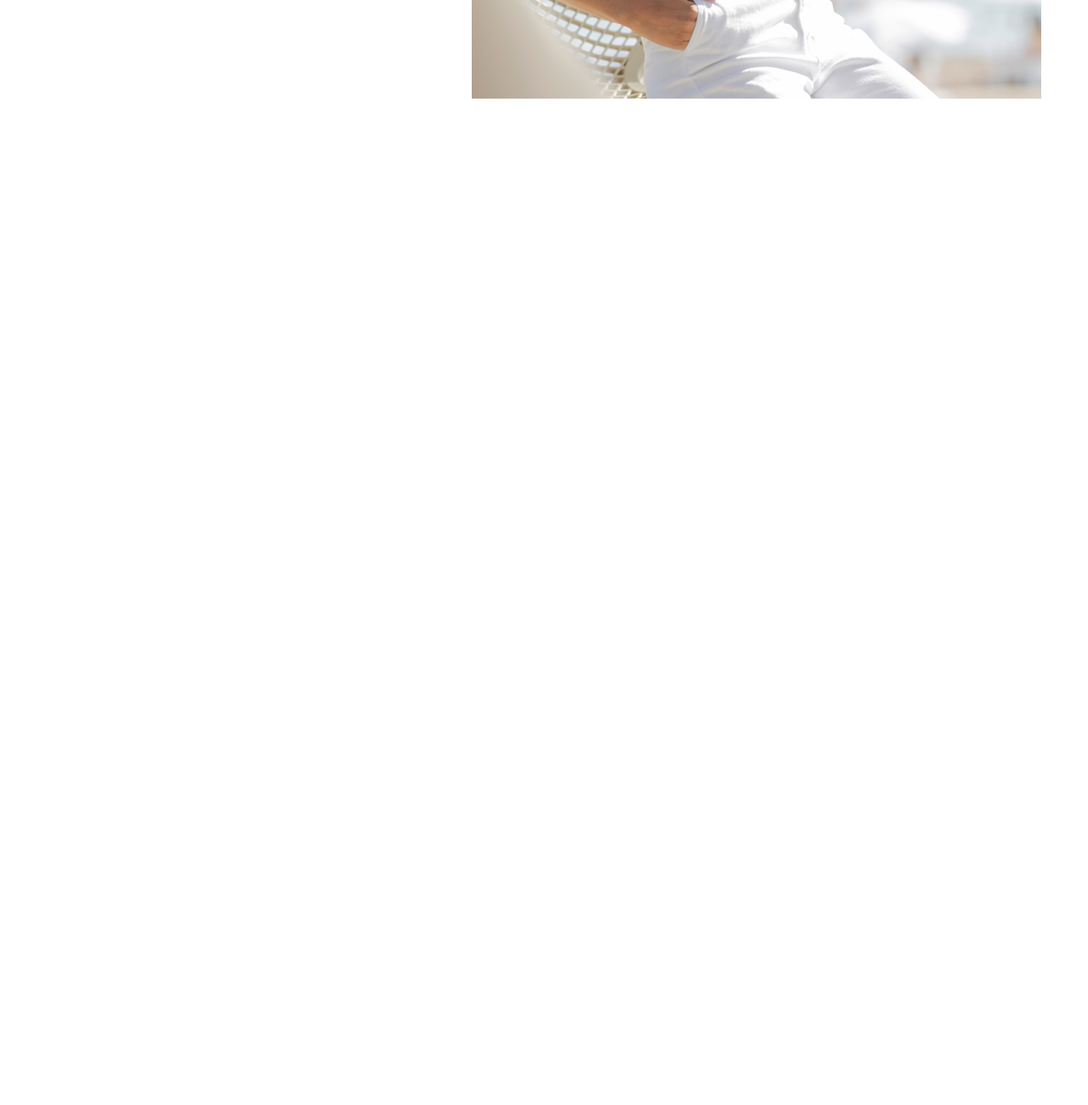
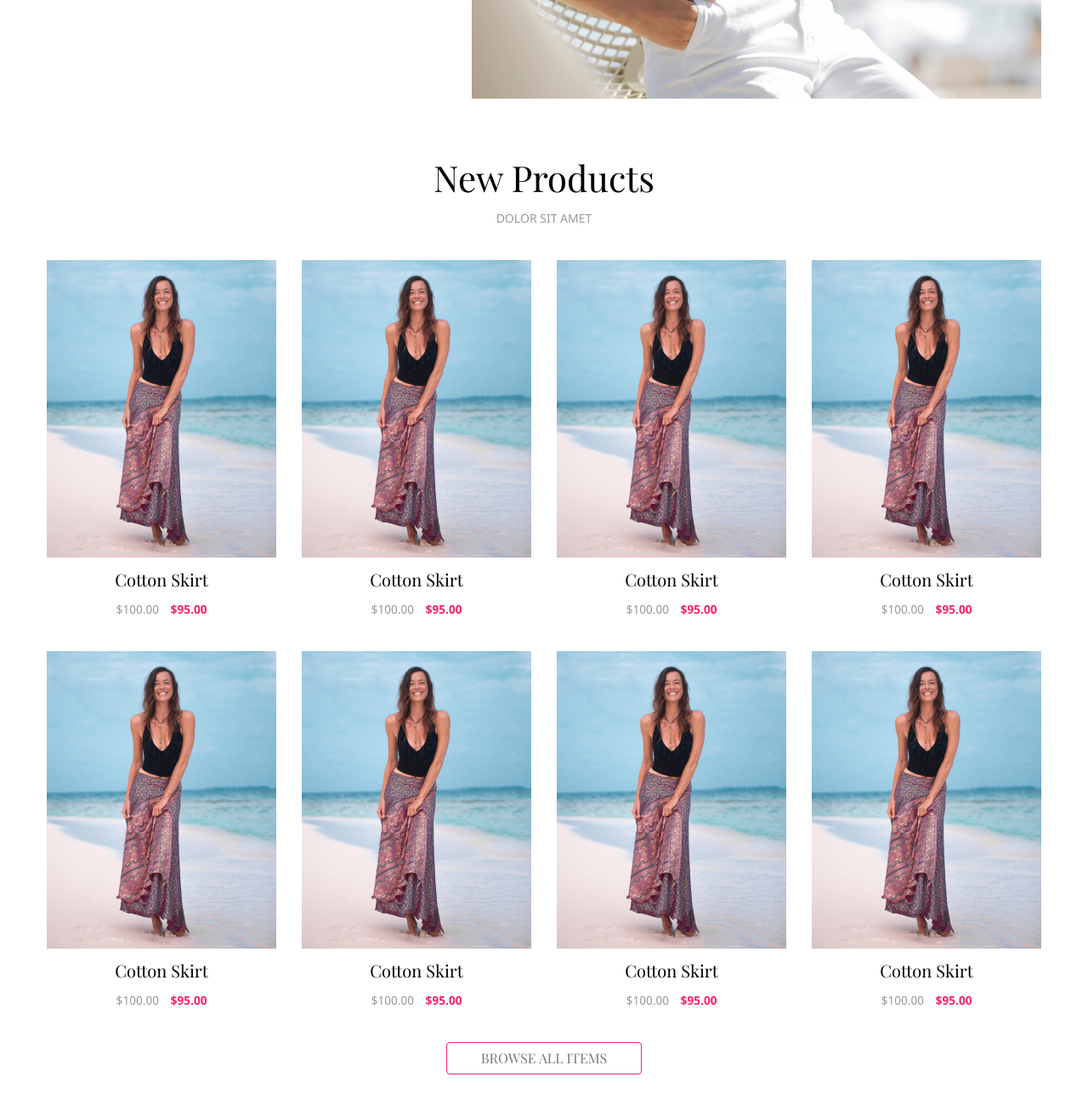
Before and after one commit to PatricCormac/elegance, a plain HTML site: page index.html in a window 1280 px wide. Shown: the part 740-2040 px from the top of the page at 85% size. Before the commit the page ends 861 px from the top, so only its background shows below. Drawn offline with Linux system fonts and the light colour scheme.

Commit message:
products block

```diff
--- /dev/null
+++ b/css/blocks/featured.css
@@ -0,0 +1,56 @@
+.featured {
+  padding: 60px 0;
+}
+
+.products-wrap {
+  display: flex;
+  flex-wrap: wrap;
+  justify-content: space-between;
+  row-gap: 40px;
+  margin-bottom: 40px;
+}
+
+.product-link {
+  text-decoration: none;
+  color: inherit;
+  display: inline-block;
+  transition: opacity .2s ease-in;
+}
+
+.product-link:hover {
+  opacity: .8;
+}
+
+.product {
+  max-width: 270px;
+  text-align: center;
+}
+
+.product__img {
+  display: block;
+  margin-bottom: 12px;
+}
+
+.product__title {
+  font-family: "PlayfairDisplay", serif;
+  font-size: 20px;
+  line-height: 27px;
+  margin: 0 0 12px;
+  font-weight: normal;
+}
+
+.product__price {
+  font-size: 14px;
+  line-height: 19px;
+  text-transform: uppercase;
+}
+
+.product__price-old {
+  margin-right: 10px;
+  color: #999999;
+}
+
+.product__price-new {
+  font-weight: bold;
+  color: #F72464;
+}
--- a/css/header.css
+++ b/css/blocks/header.css
@@ -39,11 +39,6 @@
 
 }
 
-.header__btn a {
-  color: #ffffff;
-  font-family: "PlayfairDisplay", serif;
-}
-
 .header__photo {
 
 }
--- a/css/layout.css
+++ b/css/layout.css
@@ -17,13 +17,22 @@ body {
   border-radius: 4px;
   text-decoration: none;
   line-height: 1;
+  font-family: "PlayfairDisplay", serif;
 }
 
-.button--no-bg {
+.button--outline {
   padding: 10px 40px;
   background: #ffffff;
   border: 1px solid #F72464;
   font-size: 16px;
+  text-transform: uppercase;
+  color: #777777;
+  transition: background-color .2s ease-in, color .2s ease-in;
+}
+
+.button--outline:hover {
+  background-color: #F72464;
+  color: #ffffff;
 }
 
 .button--fill {
@@ -32,8 +41,42 @@ body {
   box-shadow: 0px 4px 15px rgba(123, 12, 46, 0.35);
   font-size: 26px;
   transition: box-shadow .2s ease-in;
+  color: #ffffff;
 }
 
 .button--fill:hover {
   box-shadow: 0px 4px 15px rgba(240, 35, 97, 0.712);
 }
+
+.none {
+  display: none;
+}
+
+.section-header {
+  margin-bottom: 40px;
+}
+
+.section-header__title {
+  font-family: "PlayfairDisplay", serif;
+  font-size: 42px;
+  line-height: 56px;
+  font-weight: 400;
+  text-align: center;
+  margin: 0 0 10px;
+}
+
+.section-header__desc {
+  font-size: 14px;
+  line-height: 19px;
+  text-align: center;
+  text-transform: uppercase;
+  color: #999999;
+}
+
+.section-header__desc p {
+  margin-top: 0;
+}
+
+.section-button-wrap {
+  text-align: center;
+}
--- a/css/main.css
+++ b/css/main.css
@@ -1,4 +1,5 @@
 @import "./fonts.css";
 @import "./layout.css";
-@import "./nav.css";
-@import "./header.css";
+@import "./blocks/nav.css";
+@import "./blocks/header.css";
+@import "./blocks/featured.css";
--- a/index.html
+++ b/index.html
@@ -56,5 +56,102 @@
       </div>
     </div>
   </header>
+  <main>
+    <section class="featured">
+      <div class="container">
+        <div class="section-header">
+          <h2 class="section-header__title">New Products</h2>
+          <div class="section-header__desc">
+            <p>dolor sit amet</p>
+          </div>
+        </div>
+        <div class="products-wrap">
+          <a href="#" class="product-link">
+            <div class="product">
+              <img src="./img/products/woman.jpg" alt="Woman" class="product__img">
+              <h4 class="product__title">Cotton Skirt</h4>
+              <div class="product__price">
+                <span class="product__price-old">$100.00</span>
+                <span class="product__price-new">$95.00</span>
+              </div>
+            </div>
+          </a>
+          <a href="#" class="product-link">
+            <div class="product">
+              <img src="./img/products/woman.jpg" alt="Woman" class="product__img">
+              <h4 class="product__title">Cotton Skirt</h4>
+              <div class="product__price">
+                <span class="product__price-old">$100.00</span>
+                <span class="product__price-new">$95.00</span>
+              </div>
+            </div>
+          </a>
+          <a href="#" class="product-link">
+            <div class="product">
+              <img src="./img/products/woman.jpg" alt="Woman" class="product__img">
+              <h4 class="product__title">Cotton Skirt</h4>
+              <div class="product__price">
+                <span class="product__price-old">$100.00</span>
+                <span class="product__price-new">$95.00</span>
+              </div>
+            </div>
+          </a>
+          <a href="#" class="product-link">
+            <div class="product">
+              <img src="./img/products/woman.jpg" alt="Woman" class="product__img">
+              <h4 class="product__title">Cotton Skirt</h4>
+              <div class="product__price">
+                <span class="product__price-old">$100.00</span>
+                <span class="product__price-new">$95.00</span>
+              </div>
+            </div>
+          </a>
+          <a href="#" class="product-link">
+            <div class="product">
+              <img src="./img/products/woman.jpg" alt="Woman" class="product__img">
+              <h4 class="product__title">Cotton Skirt</h4>
+              <div class="product__price">
+                <span class="product__price-old">$100.00</span>
+                <span class="product__price-new">$95.00</span>
+              </div>
+            </div>
+          </a>
+          <a href="#" class="product-link">
+            <div class="product">
+              <img src="./img/products/woman.jpg" alt="Woman" class="product__img">
+              <h4 class="product__title">Cotton Skirt</h4>
+              <div class="product__price">
+                <span class="product__price-old">$100.00</span>
+                <span class="product__price-new">$95.00</span>
+              </div>
+            </div>
+          </a>
+          <a href="#" class="product-link">
+            <div class="product">
+              <img src="./img/products/woman.jpg" alt="Woman" class="product__img">
+              <h4 class="product__title">Cotton Skirt</h4>
+              <div class="product__price">
+                <span class="product__price-old">$100.00</span>
+                <span class="product__price-new">$95.00</span>
+              </div>
+            </div>
+          </a>
+          <a href="#" class="product-link">
+            <div class="product">
+              <img src="./img/products/woman.jpg" alt="Woman" class="product__img">
+              <h4 class="product__title">Cotton Skirt</h4>
+              <div class="product__price">
+                <span class="product__price-old">$100.00</span>
+                <span class="product__price-new">$95.00</span>
+              </div>
+            </div>
+          </a>
+        </div>
+        <div class="section-button-wrap">
+          <a href="#" class="button button--outline">Browse all items</a>
+        </div>
+      </div>
+    </section>
+  </main>
 </body>
 </html>
```
Also changed, not shown: css/blocks/nav.css (renamed from css/nav.css), img/products/woman.jpg (added).
